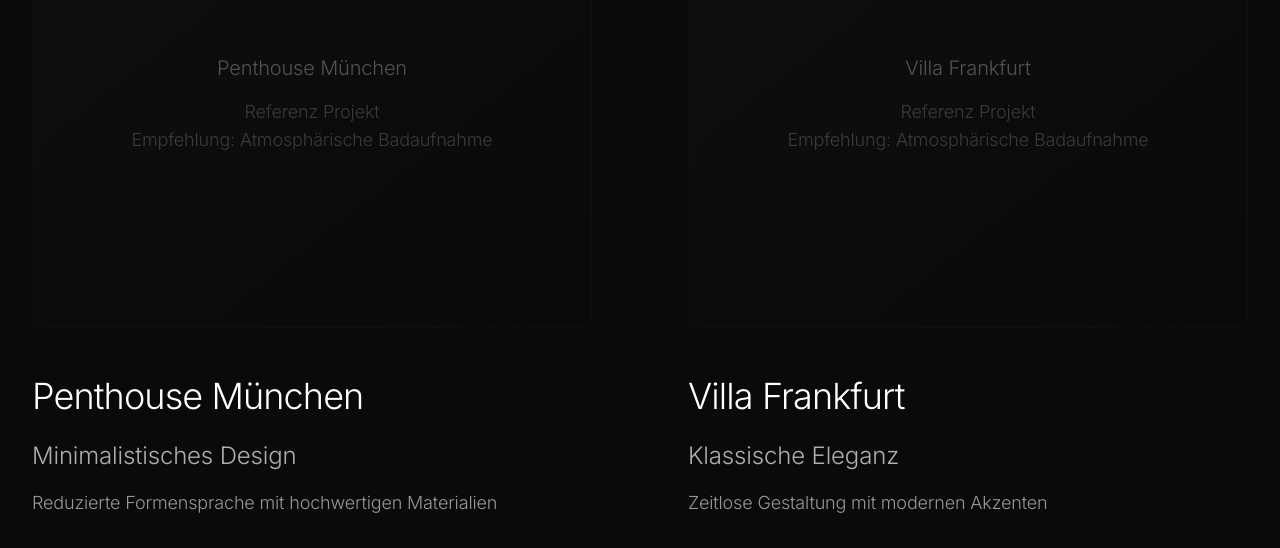
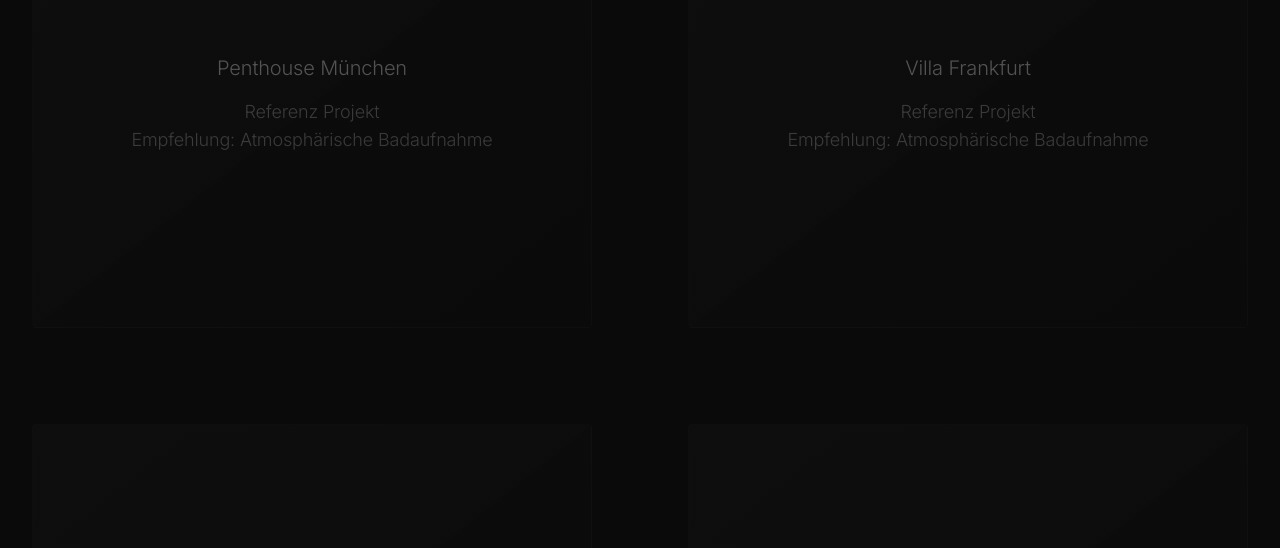
Before and after one commit to ooliv-agentur/axel-froehlich, a React (Vite) app: page / in a window 1280 px wide. Shown: the part 8592-9140 px from the top of the page. Built offline with nearby package versions, Linux system fonts and the light colour scheme.

Commit message:
Fix project card hover state
Improve readability and remove duplicate information on project cards during hover.

```diff
--- a/src/components/ProjectsSection.tsx
+++ b/src/components/ProjectsSection.tsx
@@ -26,7 +26,7 @@ export const ProjectsSection = () => {
   ];
 
   return (
-    <section id="referenzen" className="section-spacing bg-luxury-black">
+    <section id="inspiration" className="section-spacing bg-luxury-black">
       <div className="container mx-auto px-8">
         <div className="max-w-7xl mx-auto">
           {/* Section Header */}
@@ -47,36 +47,34 @@ export const ProjectsSection = () => {
             {projects.map((project, index) => (
               <div
                 key={index}
-                className="group animate-fade-in"
+                className="group animate-fade-in cursor-pointer"
                 style={{ animationDelay: `${index * 0.2}s` }}
               >
-                {/* Project Image */}
-                <div className="aspect-[5/4] image-placeholder rounded-sm mb-12 relative overflow-hidden">
+                {/* Project Image with Hover Overlay */}
+                <div className="aspect-[5/4] image-placeholder rounded-sm relative overflow-hidden">
                   <div className="text-center">
                     <div className="text-luxury-text/30 text-xl font-light mb-4">{project.title}</div>
                     <div className="text-luxury-text/20 text-lg">Referenz Projekt</div>
                     <div className="text-luxury-text/20 text-lg">Empfehlung: Atmosphärische Badaufnahme</div>
                   </div>
 
-                  {/* Overlay with project info */}
-                  <div className="absolute inset-0 bg-gradient-to-t from-luxury-black/80 via-transparent to-transparent opacity-0 group-hover:opacity-100 transition-opacity duration-500"></div>
-                  <div className="absolute bottom-8 left-8 transform translate-y-4 group-hover:translate-y-0 transition-transform duration-500 opacity-0 group-hover:opacity-100">
-                    <p className="text-luxury-gold text-sm font-light mb-2">{project.subtitle}</p>
-                    <p className="text-luxury-white text-lg">{project.description}</p>
+                  {/* Enhanced Overlay with better contrast */}
+                  <div className="absolute inset-0 bg-gradient-to-t from-luxury-black/95 via-luxury-black/60 to-luxury-black/30 opacity-0 group-hover:opacity-100 transition-opacity duration-500"></div>
+
+                  {/* Project info with enhanced readability */}
+                  <div className="absolute inset-0 flex flex-col justify-end p-8 transform translate-y-8 group-hover:translate-y-0 transition-transform duration-500 opacity-0 group-hover:opacity-100">
+                    <div className="bg-luxury-black/80 backdrop-blur-sm p-6 rounded-sm border border-luxury-gold/20">
+                      <p className="text-luxury-gold text-sm font-light mb-2 uppercase tracking-wide">
+                        {project.subtitle}
+                      </p>
+                      <h3 className="text-2xl lg:text-3xl font-light mb-3 text-white">
+                        {project.title}
+                      </h3>
+                      <p className="text-lg text-white/90 leading-relaxed font-light">
+                        {project.description}
+                      </p>
+                    </div>
                   </div>
-                </div>
-
-                {/* Project Details */}
-                <div>
-                  <h3 className="text-3xl lg:text-4xl font-light mb-6 text-luxury-white group-hover:text-luxury-gold transition-colors duration-500">
-                    {project.title}
-                  </h3>
-                  <p className="text-xl lg:text-2xl text-luxury-text/70 font-light mb-4">
-                    {project.subtitle}
-                  </p>
-                  <p className="text-lg text-luxury-text/60 leading-relaxed font-light">
-                    {project.description}
-                  </p>
                 </div>
               </div>
             ))}
```
